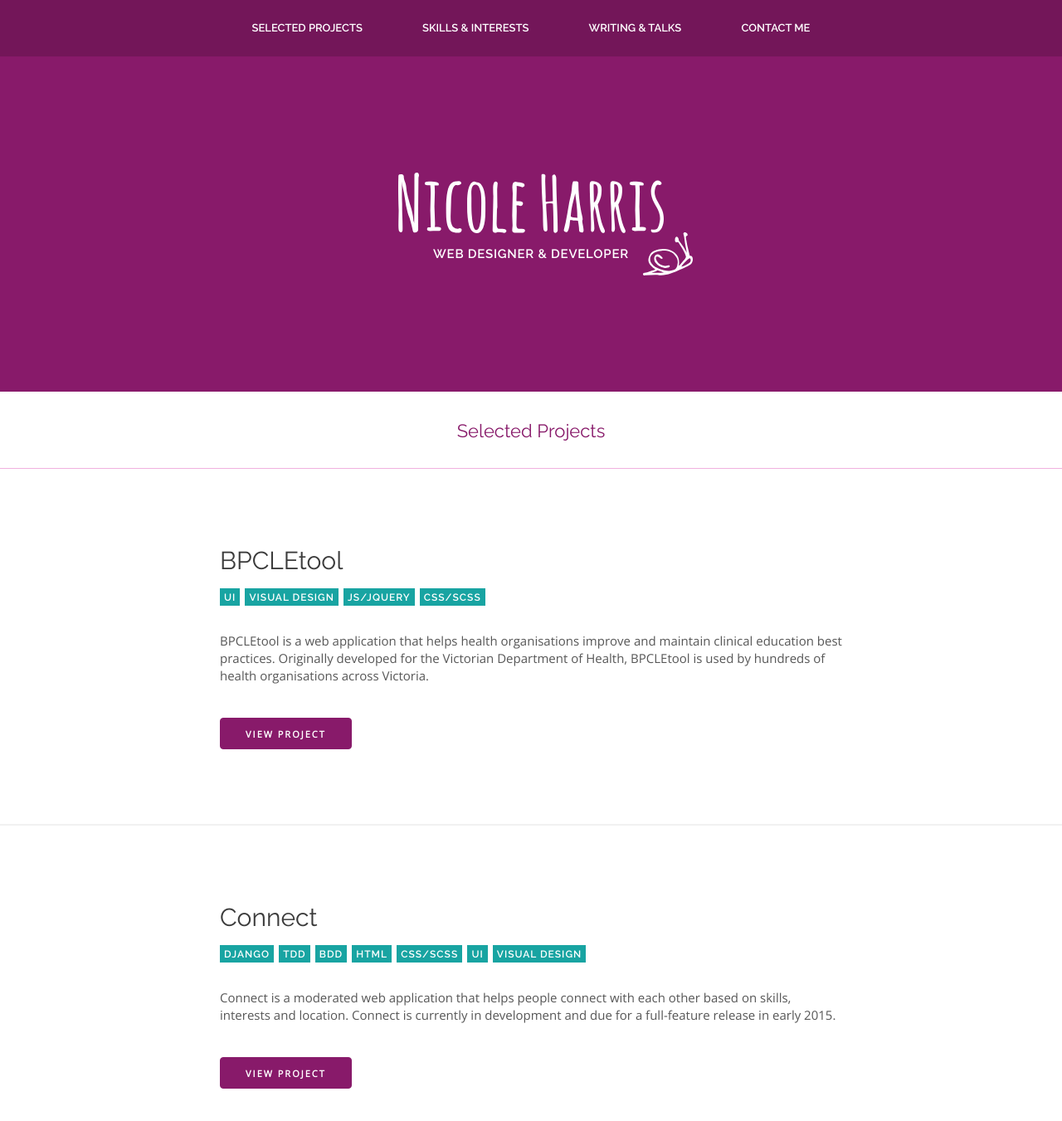
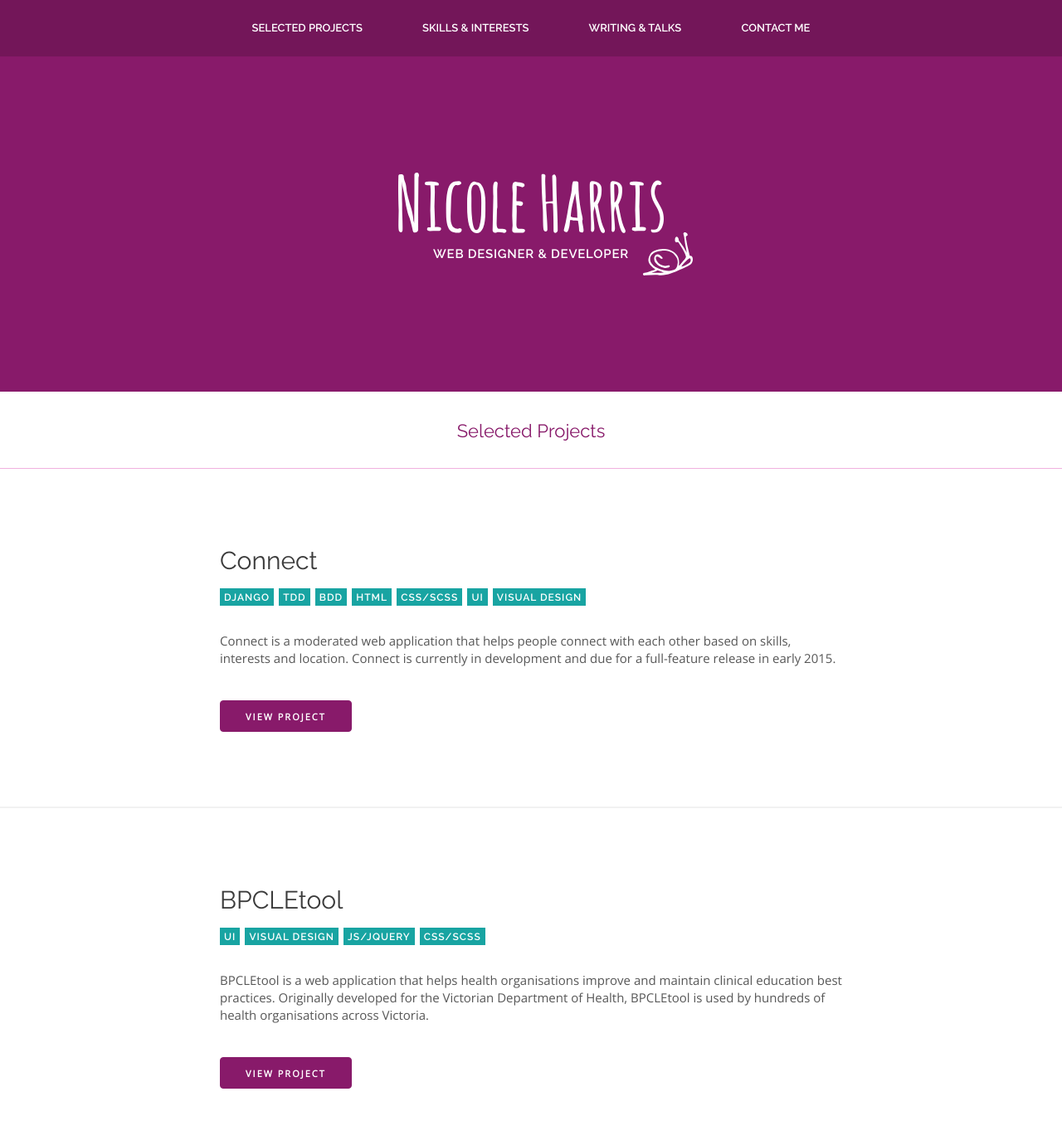
Before and after one commit to nlhkabu/nlhkabu.github.io, a Jekyll site: the page built from index.html, in a window 1280 px wide and 1400 px high. Shown: the top 1351 px of the window at 83% size. Built offline with Jekyll 4.4.1, drawn with Linux system fonts in a browser that asks for light colours; nearby versions of some CDN libraries.

Commit message:
Order projects on homepage

```diff
--- a/index.html
+++ b/index.html
@@ -10,7 +10,8 @@ learning: Behavior Driven Development with <a href="http://pythonhosted.org/beha
         <h3>Selected Projects</h3>
     </div>
     <div class="project-list">
-        {% for project in site.projects %}
+        {% assign projects = site.projects | sort:'priority'  %}
+        {% for project in projects %}
             <div class="project">
                 <div class="container">
                     <h2>{{ project.title }}</h2>
```
Also changed, not shown: _projects/bpcletool.md (+1 -0 lines), _projects/connect.md (+1 -0 lines), README.md.
